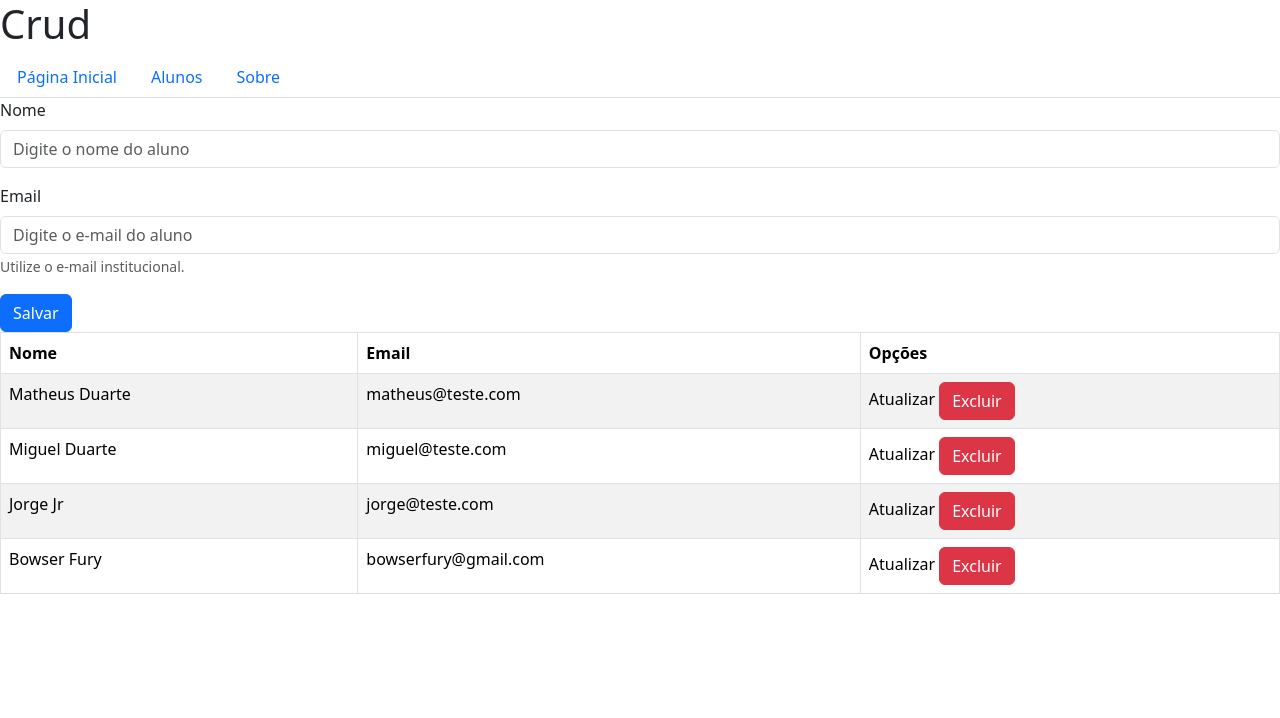
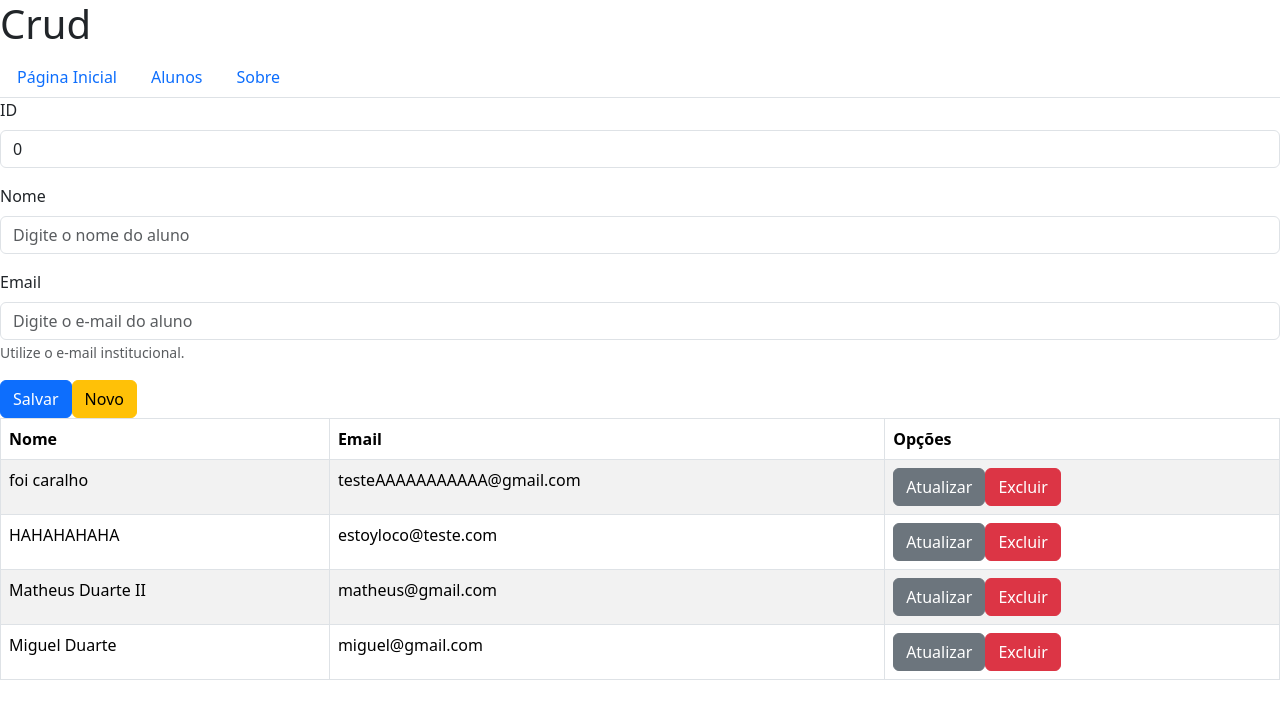
Before and after one commit to matheusduartedevs/CRUD-react, a React (Vite) app: page /alunos in a window 1280 px wide. Shown: the top 718 px of the page. Built offline with nearby package versions, Linux system fonts and the light colour scheme; data requests are answered from the project's data file.

Commit message:
função de atualizar aluno adicionada

```diff
--- a/db.json
+++ b/db.json
@@ -2,22 +2,22 @@
   "alunos": [
     {
       "id": 1,
-      "nome": "Matheus Duarte",
-      "email": "matheus@teste.com"
+      "nome": "foi caralho",
+      "email": "testeAAAAAAAAAAA@gmail.com"
     },
     {
-      "id": 2,
-      "nome": "Miguel Duarte",
-      "email": "miguel@teste.com"
+      "nome": "HAHAHAHAHA",
+      "email": "estoyloco@teste.com",
+      "id": 2
     },
     {
-      "nome": "Jorge Jr",
-      "email": "jorge@teste.com",
-      "id": 3
+      "id": 3,
+      "nome": "Matheus Duarte II",
+      "email": "matheus@gmail.com"
     },
     {
-      "nome": "Bowser Fury",
-      "email": "bowserfury@gmail.com",
+      "nome": "Miguel Duarte",
+      "email": "miguel@gmail.com",
       "id": 4
     }
   ]
--- a/src/components/Alunos.jsx
+++ b/src/components/Alunos.jsx
@@ -6,6 +6,7 @@ class Alunos extends React.Component {
         super(props)
 
         this.state = {
+            id: 0,
             nome: '',
             email: '',
             alunos: []
@@ -20,19 +21,22 @@ class Alunos extends React.Component {
             })
     }
 
-    deletarAluno = (id) => {
-        fetch('http://localhost:3000/alunos/' + id, { method: 'DELETE' })
-            .then(res => {
-                if (res.ok) {
-                    this.buscarAluno()
-                }
+    carregarDados = (id) => {
+        fetch('http://localhost:3000/alunos/' + id, { method: 'GET' })
+            .then(res => res.json())
+            .then(aluno => {
+                this.setState({
+                    id: aluno.id,
+                    nome: aluno.nome,
+                    email: aluno.email
+                })
             })
     }
 
     cadastrarAluno = (aluno) => {
         fetch('http://localhost:3000/alunos', {
             method: 'POST',
-            headers: {'Content-Type':'application/json' },
+            headers: { 'Content-Type':'application/json' },
             body: JSON.stringify(aluno)
         })
             .then(res => {
@@ -40,6 +44,30 @@ class Alunos extends React.Component {
                     this.buscarAluno()
                 } else {
                     alert('Não foi possível adicionar o aluno!')
+                }
+            })
+    }
+
+    atualizarAluno = (aluno) => {
+        fetch('http://localhost:3000/alunos/' + aluno.id, {
+            method: 'PUT',
+            headers: { 'Content-Type':'application/json' },
+            body: JSON.stringify(aluno)
+        })
+            .then(res => {
+                if (res.ok) {
+                    this.buscarAluno()
+                } else {
+                    alert('Não foi possível atualizar os dados do aluno!')
+                }
+            })
+    }
+
+    deletarAluno = (id) => {
+        fetch('http://localhost:3000/alunos/' + id, { method: 'DELETE' })
+            .then(res => {
+                if (res.ok) {
+                    this.buscarAluno()
                 }
             })
     }
@@ -62,17 +90,19 @@ class Alunos extends React.Component {
                     <tbody>
                         {
                             this.state.alunos.map((aluno) =>
-                                <tr>
+                                <tr key={aluno.id}>
                                     <td>{aluno.nome}</td>
                                     <td>{aluno.email}</td>
-                                    <td>Atualizar <Button variant="danger" onClick={() => this.deletarAluno(aluno.id)}>Excluir</Button></td>
+                                    <td>
+                                        <Button variant="secondary" onClick={() => this.carregarDados(aluno.id)}>Atualizar</Button>
+                                        <Button variant="danger" onClick={() => this.deletarAluno(aluno.id)}>Excluir</Button>
+                                    </td>
                                 </tr>
                             )
                         }
                     </tbody>
                 </Table>
             </div>
-
         )
     }
 
@@ -93,19 +123,44 @@ class Alunos extends React.Component {
     }
 
     submit = () => {
+        if (this.state.id == 0) {
             const aluno = {
                 nome: this.state.nome,
                 email: this.state.email
             }
 
             this.cadastrarAluno(aluno)
+        } else {
+            const aluno = {
+                id: this.state.id,
+                nome: this.state.nome,
+                email: this.state.email
+            }
+
+            this.atualizarAluno(aluno)
+        }
+    }
+
+    reset = () => {
+        this.setState(
+            {
+                id: 0,
+                nome: '',
+                email: ''
+            }
+        )
     }
 
     render() {
         return (
             <div>
                 <Form>
-                    <Form.Group className="mb-3" controlId="formBasicPassword">
+                    <Form.Group className="mb-3">
+                        <Form.Label>ID</Form.Label>
+                        <Form.Control type="text" value={this.state.id} readOnly={true} />
+                    </Form.Group>
+
+                    <Form.Group className="mb-3">
                         <Form.Label>Nome</Form.Label>
                         <Form.Control type="text" placeholder="Digite o nome do aluno" value={this.state.nome} onChange={this.atualizaNome} />
                     </Form.Group>
@@ -117,14 +172,16 @@ class Alunos extends React.Component {
                             Utilize o e-mail institucional.
                         </Form.Text>
                     </Form.Group>
-                    <Button variant="primary" type='submit' onClick={this.submit} >
+                    <Button variant="primary" onClick={this.submit} >
                         Salvar
+                    </Button>
+                    <Button variant="warning" onClick={this.reset} >
+                        Novo
                     </Button>
                 </Form>
 
                 {this.renderTabela()}
             </div>
-
         )
     }
 }
```
Lines whose indentation alone changed are shown as unchanged.
